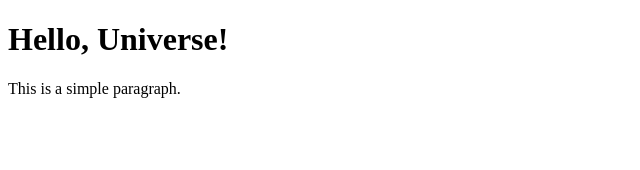
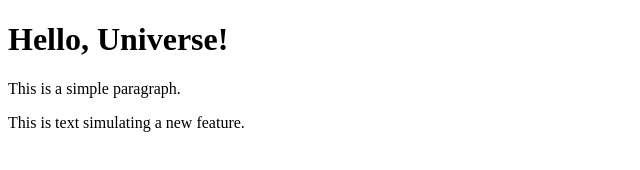
Before and after one commit to shawnbasil71/test-project, a plain HTML site: page index.html in a window 1280 px wide. Shown: the whole page, without its empty margins (0-640 px from the left). Drawn offline with Linux system fonts and the light colour scheme.

Commit message:
feat: simulate new feature

```diff
--- a/index.html
+++ b/index.html
@@ -8,5 +8,8 @@
 <body>
   <h1>Hello, Universe!</h1>
   <p>This is a simple paragraph.</p>
+  <div>
+    <p>This is text simulating a new feature.</p>
+  </div>
 </body>
 </html>
```
